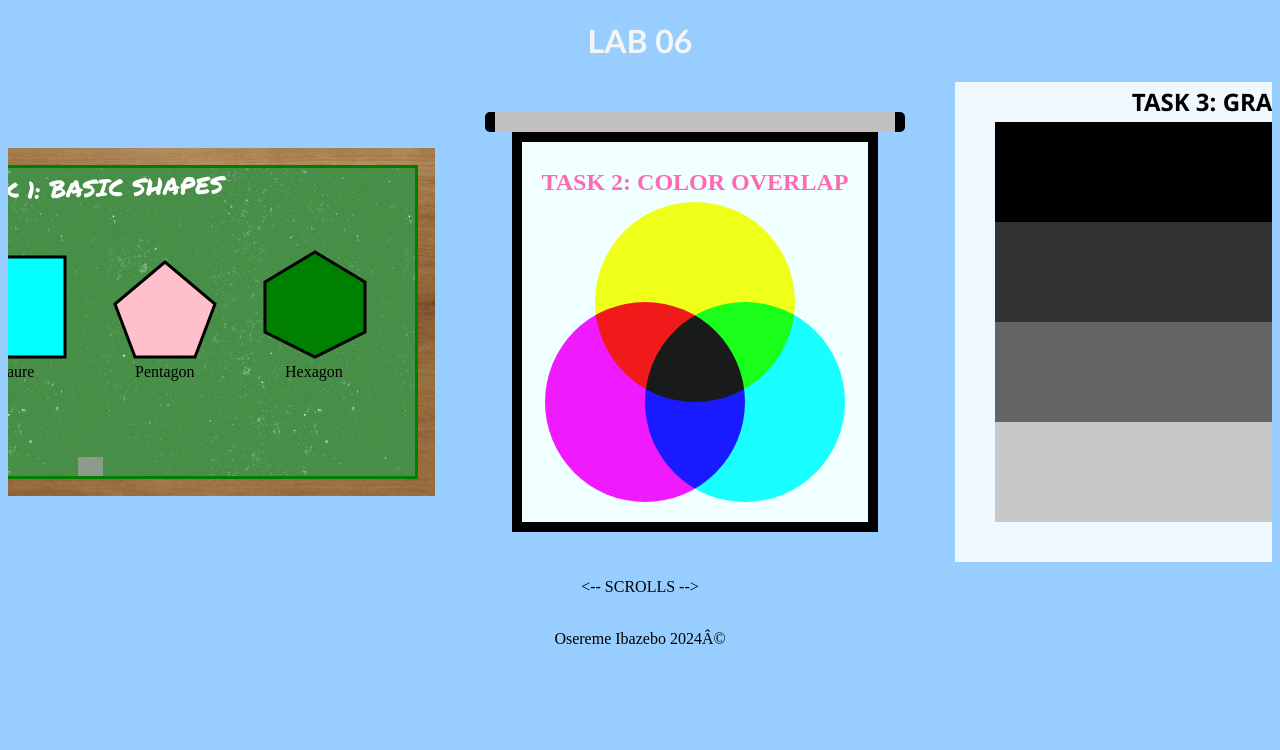
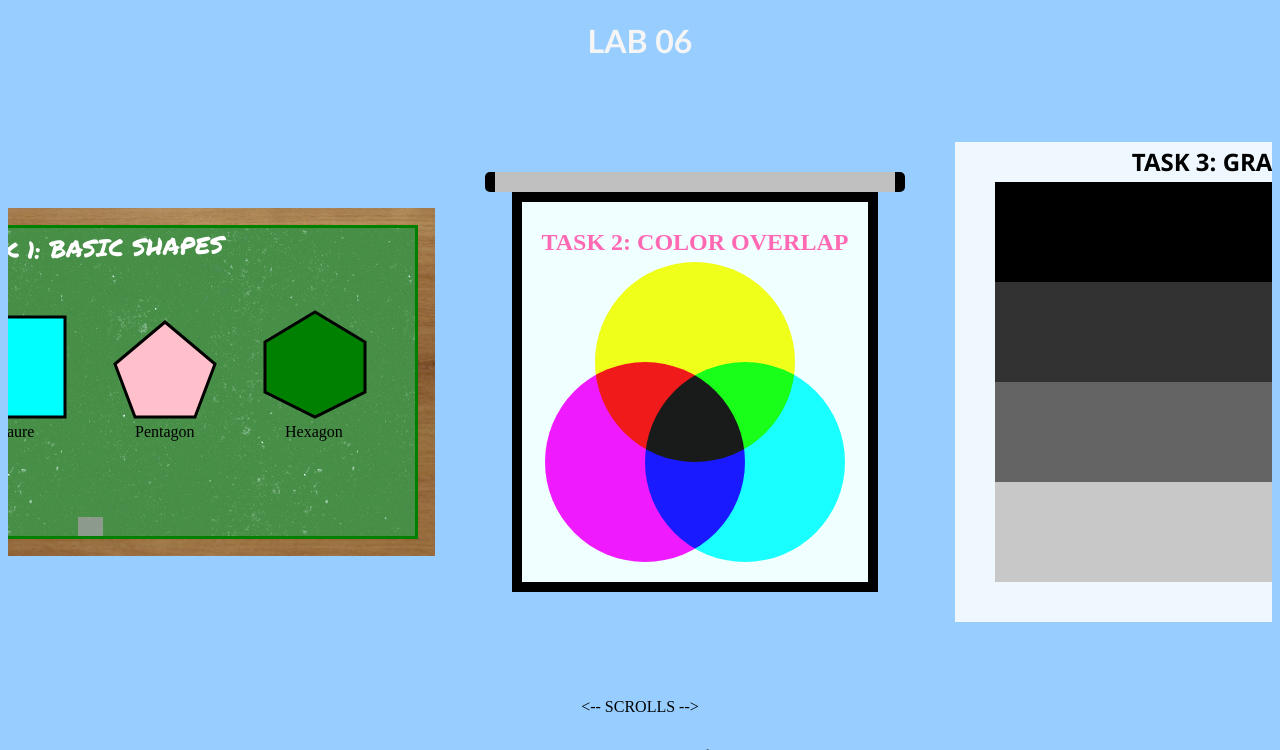
Before and after one commit to xreme/cps530, a PHP site: page / in a window 1280 px wide. Shown: the top 750 px of the page. Run offline with PHP 8.4, Linux system fonts and the light colour scheme; grey boxes are pictures that could not be loaded.

Commit message:
fixed css

```diff
--- a/lab06/styles.css
+++ b/lab06/styles.css
@@ -47,6 +47,7 @@ main{
     align-items: center;
     justify-content: center;
     height: 60vh;
+    min-height: 600px;
     overflow: scroll;
     gap: 50px;
 }
```
